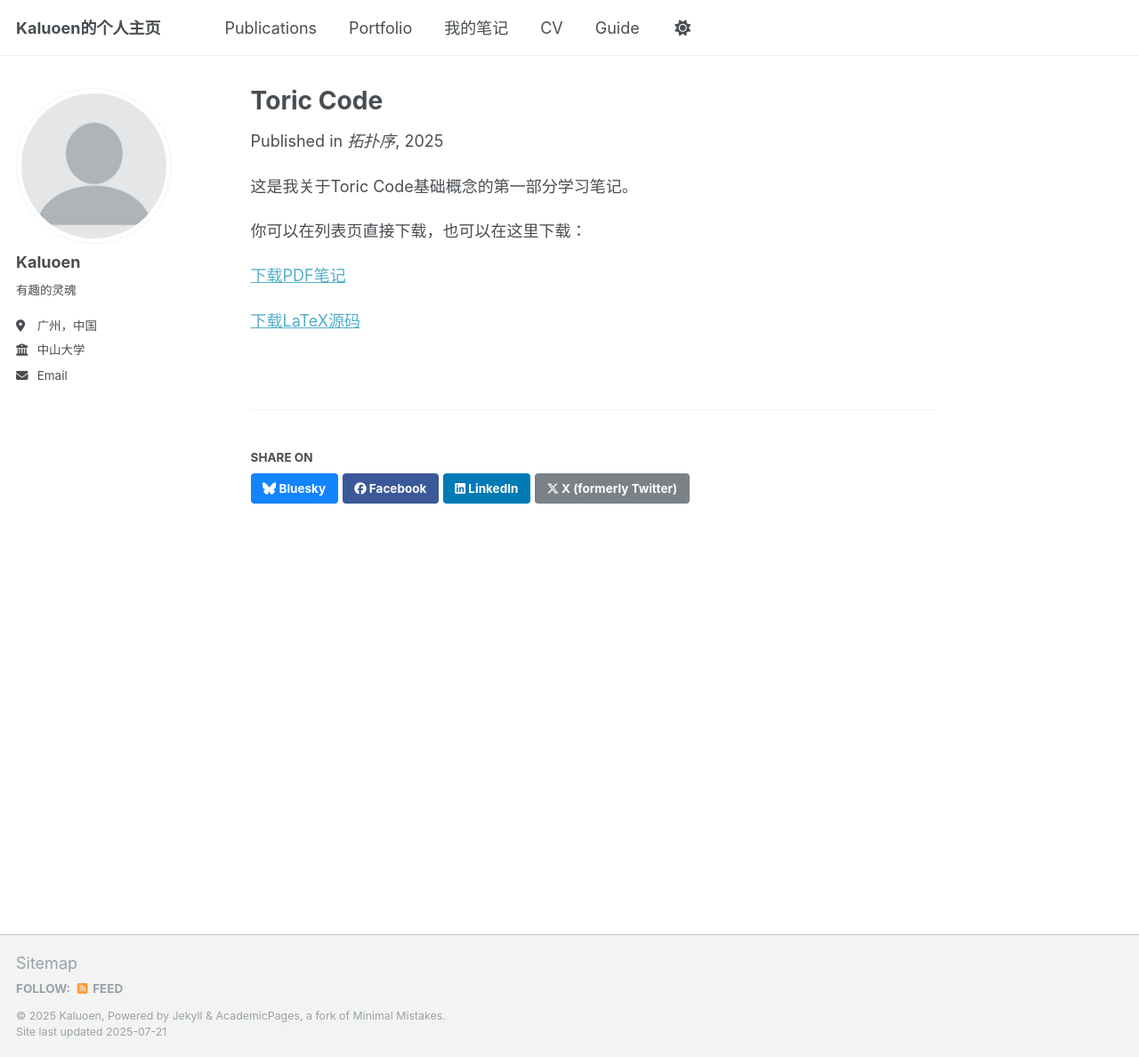
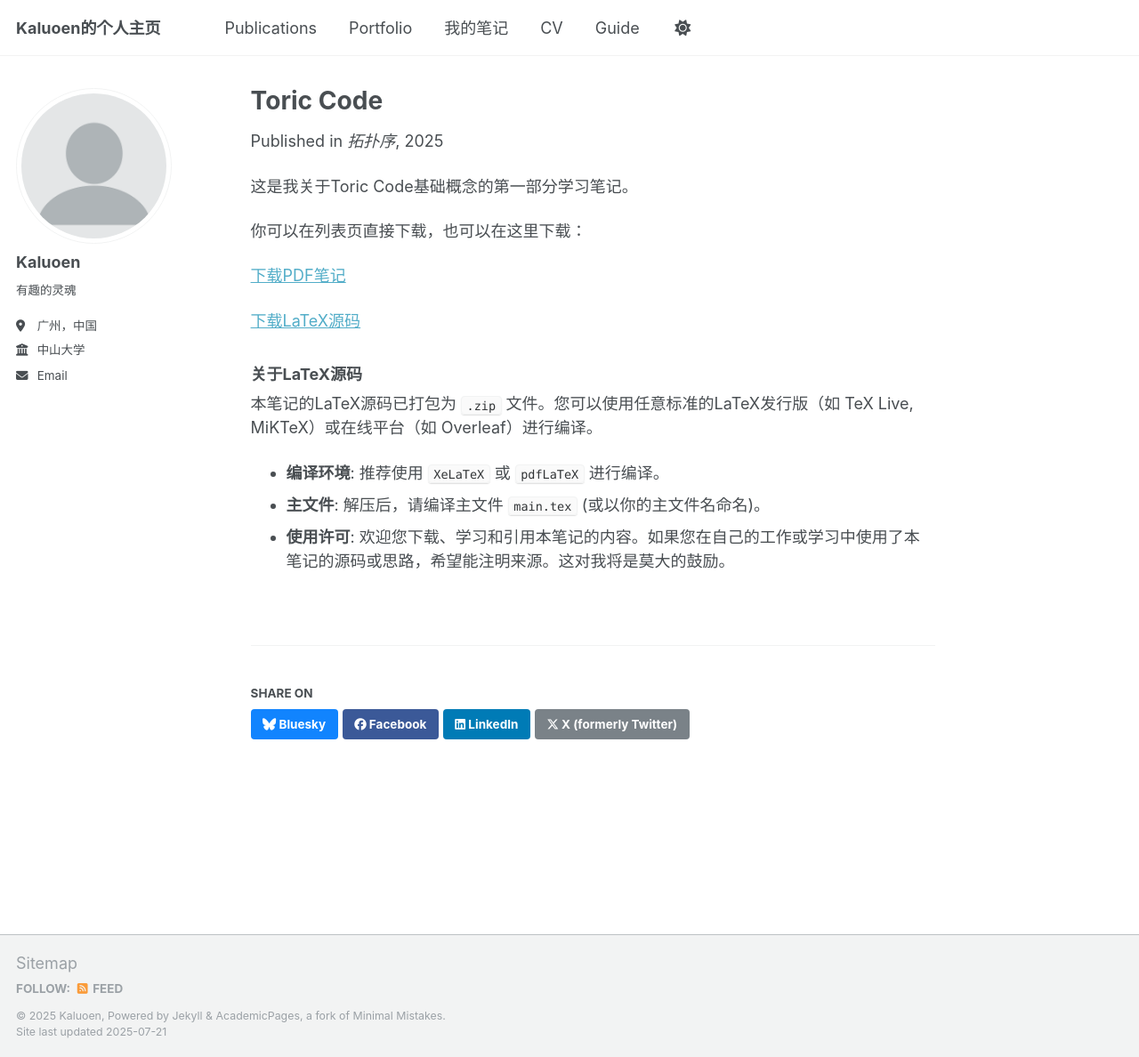
Before and after one commit to Kaluoen-Linicaus/My-page, a Jekyll site: the page built from _notes/toric-code.md, in a window 1280 px wide and 1188 px high. Shown: the whole window at 89% size. Built offline with Jekyll 4.4.1, drawn with Linux system fonts in a browser that asks for light colours; a script that is not in the unit is left out.

Commit message:
Update toric-code.md

```diff
--- a/_notes/toric-code.md
+++ b/_notes/toric-code.md
@@ -18,3 +18,11 @@ latexurl: '/files/Toric_Code.zip' # <-- 填上你刚才上传的源码文件名
 [下载PDF笔记]({{ page.pdfurl }})
 
 [下载LaTeX源码]({{ page.latexurl }})
+
+### 关于LaTeX源码
+
+本笔记的LaTeX源码已打包为 `.zip` 文件。您可以使用任意标准的LaTeX发行版（如 TeX Live, MiKTeX）或在线平台（如 Overleaf）进行编译。
+
+*   **编译环境**: 推荐使用 `XeLaTeX` 或 `pdfLaTeX` 进行编译。
+*   **主文件**: 解压后，请编译主文件 `main.tex` (或以你的主文件名命名)。
+*   **使用许可**: 欢迎您下载、学习和引用本笔记的内容。如果您在自己的工作或学习中使用了本笔记的源码或思路，希望能注明来源。这对我将是莫大的鼓励。
```
